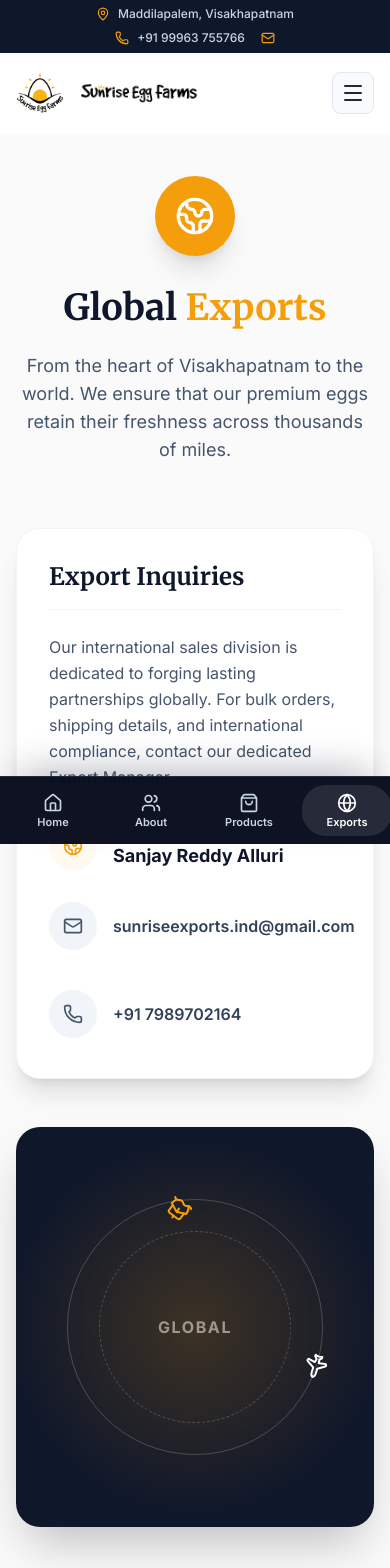
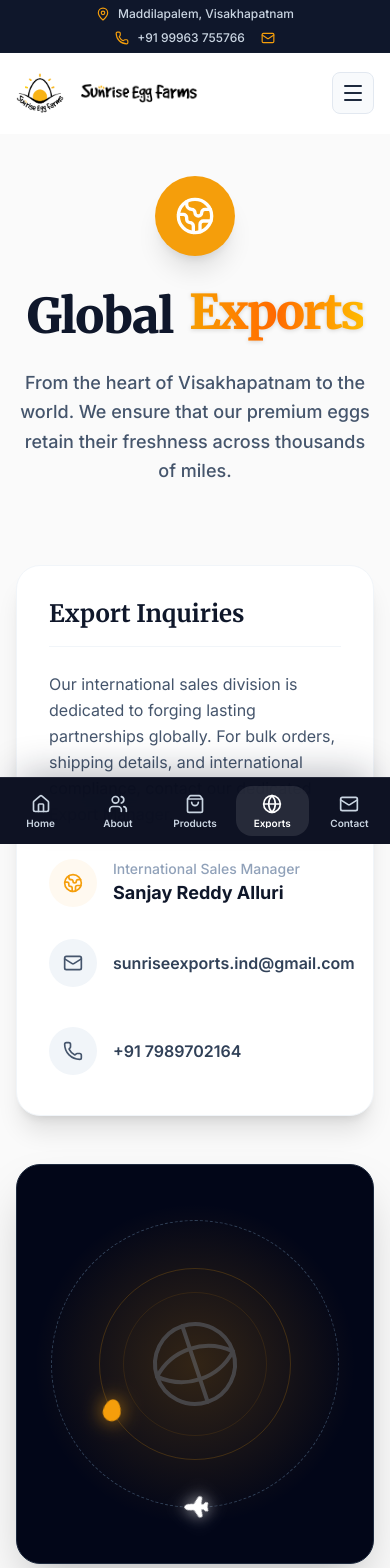
Before and after one commit to sayrahul/sunriseeggfarms, a Next.js app: page /exports in a window 390 px wide. Shown: the top 1568 px of the page. Built offline with nearby package versions, Linux system fonts and the light colour scheme.

Commit message:
Fix dark mode header text visibility across subpages, disable mobile nav horizontal scroll bleed, and integrate Framer Motion dual-orbit global export animation

```diff
--- a/src/app/contact/page.tsx
+++ b/src/app/contact/page.tsx
@@ -27,9 +27,16 @@
 
   return (
     <div className="py-24 max-w-7xl mx-auto px-4 md:px-6">
-      <AnimatedSection className="text-center mb-16 max-w-3xl mx-auto">
-        <h1 className="text-4xl md:text-5xl font-bold text-slate-dark mb-6">Contact <span className="text-brand">Us</span></h1>
-        <p className="text-lg text-slate-600">
+      <AnimatedSection className="text-center mb-20 flex flex-col items-center">
+        <h1 className="flex flex-wrap items-center justify-center gap-x-4 gap-y-2 mb-6">
+          <span className="text-5xl md:text-6xl lg:text-7xl font-black text-slate-900 tracking-tight dark:text-white">
+            Contact
+          </span>
+          <span className="text-5xl md:text-6xl lg:text-7xl font-black text-transparent bg-clip-text bg-gradient-to-r from-brand via-orange-500 to-amber-400 tracking-tighter drop-shadow-sm leading-none pb-2">
+            Us
+          </span>
+        </h1>
+        <p className="text-lg md:text-xl text-slate-600 dark:text-slate-300 font-medium max-w-2xl mx-auto leading-relaxed">
           Get in touch with our team for bulk orders, export inquiries, or any general questions. We are here to help.
         </p>
       </AnimatedSection>
--- a/src/app/exports/page.tsx
+++ b/src/app/exports/page.tsx
@@ -1,7 +1,7 @@
 "use client";
 
 import { AnimatedSection } from "@/components/AnimatedSection";
-import { Globe2, Mail, Phone, Plane, Ship } from "lucide-react";
+import { Globe, Globe2, Mail, Phone, Plane, Egg, Ship } from "lucide-react";
 import { motion } from "framer-motion";
 
 export default function Exports() {
@@ -18,12 +18,19 @@
         </svg>
       </div>
 
-      <AnimatedSection className="text-center mb-16 max-w-3xl mx-auto">
+      <AnimatedSection className="text-center mb-20 flex flex-col items-center">
         <div className="inline-flex items-center justify-center w-20 h-20 bg-brand text-white rounded-full mb-8 shadow-xl">
           <Globe2 className="w-10 h-10 animate-pulse" />
         </div>
-        <h1 className="text-4xl md:text-5xl font-bold text-slate-dark mb-6">Global <span className="text-brand">Exports</span></h1>
-        <p className="text-lg text-slate-600">
+        <h1 className="flex flex-wrap items-center justify-center gap-x-4 gap-y-2 mb-6">
+          <span className="text-5xl md:text-6xl lg:text-7xl font-black text-slate-900 tracking-tight dark:text-white">
+            Global
+          </span>
+          <span className="text-5xl md:text-6xl lg:text-7xl font-black text-transparent bg-clip-text bg-gradient-to-r from-brand via-orange-500 to-amber-400 tracking-tighter drop-shadow-sm leading-none pb-2">
+            Exports
+          </span>
+        </h1>
+        <p className="text-lg md:text-xl text-slate-600 dark:text-slate-300 font-medium max-w-3xl mx-auto leading-relaxed">
           From the heart of Visakhapatnam to the world. We ensure that our premium eggs retain their freshness across thousands of miles.
         </p>
       </AnimatedSection>
@@ -62,28 +69,48 @@
           </div>
         </AnimatedSection>
 
-        <AnimatedSection delay={0.4} className="relative h-[400px] bg-slate-dark rounded-3xl overflow-hidden shadow-2xl flex items-center justify-center">
-          {/* Animated Globe Pseudo-Representation */}
-          <div className="absolute inset-0 opacity-20" style={{ backgroundImage: 'radial-gradient(circle at center, #F59E0B 0%, transparent 70%)' }}></div>
+        <AnimatedSection delay={0.4} className="relative h-[400px] w-full bg-slate-950 rounded-3xl overflow-hidden shadow-2xl flex items-center justify-center border border-slate-800">
+          {/* Subtle Warm Background Glow */}
+          <div
+            className="absolute inset-0 opacity-20"
+            style={{ backgroundImage: "radial-gradient(circle at center, #F59E0B 0%, transparent 60%)" }}
+          />
 
-          <div className="relative w-64 h-64 border-[0.5px] border-white/20 rounded-full flex items-center justify-center">
-            <div className="absolute w-48 h-48 border-[0.5px] border-white/20 border-dashed rounded-full animate-spin-slow"></div>
+          {/* Center Rotating Globe (Replaces "GLOBAL" text) */}
+          <motion.div
+            className="absolute z-10 flex items-center justify-center pointer-events-none"
+            animate={{ rotate: 360 }}
+            transition={{ repeat: Infinity, duration: 30, ease: "linear" }}
+          >
+            <Globe className="w-24 h-24 text-slate-400 opacity-30" strokeWidth={1} />
+          </motion.div>
+
+          {/* Outer Orbit: The Airplane Flight Path */}
+          <div className="absolute w-72 h-72 border-[0.5px] border-slate-700 border-dashed rounded-full flex items-center justify-center pointer-events-none">
             <motion.div
+              className="absolute w-full h-full"
               animate={{ rotate: 360 }}
-              transition={{ repeat: Infinity, duration: 20, ease: "linear" }}
+              transition={{ repeat: Infinity, duration: 12, ease: "linear" }}
+            >
+              {/* Airplane Icon with glowing shadow */}
+              <Plane className="absolute -top-3 left-1/2 text-white w-6 h-6 -ml-3 rotate-45 drop-shadow-[0_0_8px_rgba(255,255,255,0.8)]" fill="currentColor" />
+            </motion.div>
+          </div>
+
+          {/* Inner Orbit: The Egg / Product Path */}
+          <div className="absolute w-48 h-48 border-[0.5px] border-brand/20 rounded-full flex items-center justify-center pointer-events-none">
+            <motion.div
               className="absolute w-full h-full"
+              animate={{ rotate: -360 }}
+              transition={{ repeat: Infinity, duration: 18, ease: "linear" }}
             >
-              <Plane className="absolute -top-3 left-1/2 text-white w-6 h-6 -ml-3 rotate-45" />
+              {/* Golden Egg Drop shadow */}
+              <Egg className="absolute -top-3 left-1/2 text-brand w-6 h-6 -ml-3 rotate-[130deg] drop-shadow-[0_0_10px_rgba(245,158,11,0.8)]" fill="currentColor" />
             </motion.div>
-            <motion.div
-              animate={{ rotate: -360 }}
-              transition={{ repeat: Infinity, duration: 15, ease: "linear" }}
-              className="absolute w-48 h-48"
-            >
-              <Ship className="absolute bottom-0 right-0 text-brand w-6 h-6" />
-            </motion.div>
-            <span className="font-bold text-white tracking-widest uppercase opacity-50">Global</span>
           </div>
+
+          {/* Decorative Core Ring */}
+          <div className="absolute w-36 h-36 border-[0.5px] border-brand/10 rounded-full pointer-events-none"></div>
         </AnimatedSection>
       </div>
     </div>
--- a/src/app/products/page.tsx
+++ b/src/app/products/page.tsx
@@ -13,9 +13,16 @@
 
   return (
     <div className="py-24 max-w-7xl mx-auto px-4 md:px-6">
-      <AnimatedSection className="text-center mb-16">
-        <h1 className="text-4xl md:text-5xl font-bold text-slate-dark mb-6">Our <span className="text-brand">Products</span></h1>
-        <p className="text-lg text-slate-600 max-w-3xl mx-auto">
+      <AnimatedSection className="text-center mb-20 flex flex-col items-center">
+        <h1 className="flex flex-wrap items-center justify-center gap-x-4 gap-y-2 mb-6">
+          <span className="text-5xl md:text-6xl lg:text-7xl font-black text-slate-900 tracking-tight dark:text-white">
+            Our
+          </span>
+          <span className="text-5xl md:text-6xl lg:text-7xl font-black text-transparent bg-clip-text bg-gradient-to-r from-brand via-orange-500 to-amber-400 tracking-tighter drop-shadow-sm leading-none pb-2">
+            Products
+          </span>
+        </h1>
+        <p className="text-lg md:text-xl text-slate-600 dark:text-slate-300 font-medium max-w-3xl mx-auto leading-relaxed">
           Nutritious, high-quality eggs catered to every household, baker, and international distributor.
         </p>
       </AnimatedSection>
--- a/src/app/team/page.tsx
+++ b/src/app/team/page.tsx
@@ -13,9 +13,16 @@
 
   return (
     <div className="py-24 max-w-7xl mx-auto px-4 md:px-6">
-      <AnimatedSection className="text-center mb-16 max-w-3xl mx-auto">
-        <h1 className="text-4xl md:text-5xl font-bold text-slate-dark mb-6">Our <span className="text-brand">Leadership</span></h1>
-        <p className="text-lg text-slate-600">
+      <AnimatedSection className="text-center mb-20 flex flex-col items-center">
+        <h1 className="flex flex-wrap items-center justify-center gap-x-4 gap-y-2 mb-6">
+          <span className="text-5xl md:text-6xl lg:text-7xl font-black text-slate-900 tracking-tight dark:text-white">
+            Our
+          </span>
+          <span className="text-5xl md:text-6xl lg:text-7xl font-black text-transparent bg-clip-text bg-gradient-to-r from-brand via-orange-500 to-amber-400 tracking-tighter drop-shadow-sm leading-none pb-2">
+            Leadership
+          </span>
+        </h1>
+        <p className="text-lg md:text-xl text-slate-600 dark:text-slate-300 font-medium max-w-2xl mx-auto leading-relaxed">
           Meet the experienced team of professionals dedicated to maintaining the highest standards of poultry farming.
         </p>
       </AnimatedSection>
--- a/src/components/Navbar.tsx
+++ b/src/components/Navbar.tsx
@@ -121,22 +121,22 @@
       </header>
 
       {/* Mobile bottom navigation */}
-      <div className="fixed inset-x-0 bottom-0 z-40 lg:hidden bg-slate-950/95 border-t border-slate-200/10 backdrop-blur-xl shadow-[0_-18px_40px_-20px_rgba(15,23,42,0.45)]">
-        <nav className="container mx-auto px-2 py-2 overflow-x-auto">
-          <ul className="flex items-center gap-2 min-w-full">
+      <div className="fixed inset-x-0 bottom-0 z-40 lg:hidden bg-slate-950/95 border-t border-slate-200/10 backdrop-blur-xl shadow-[0_-18px_40px_-20px_rgba(15,23,42,0.45)] pb-safe">
+        <nav className="w-full px-1 py-2 sm:px-2 max-w-full">
+          <ul className="flex items-center justify-between w-full gap-1 sm:gap-2">
             {mobileBottomLinks.map((item) => {
               const isActive = pathname === item.href;
               const Icon = item.Icon;
               return (
-                <li key={item.name} className="flex-1 min-w-[90px]">
+                <li key={item.name} className="flex-1 flex justify-center">
                   <Link
                     href={item.href}
-                    className={`flex flex-col items-center justify-center gap-1 rounded-3xl px-3 py-2 text-center transition-all duration-200 ${
+                    className={`flex flex-col items-center justify-center gap-1 rounded-2xl sm:rounded-3xl w-full py-2 px-1 text-center transition-all duration-200 ${
                       isActive ? "bg-white/10 text-white" : "text-slate-300 hover:bg-white/10 hover:text-white"
                     }`}
                   >
-                    <Icon className="w-5 h-5" />
-                    <span className="text-[11px] font-semibold leading-none">{item.name}</span>
+                    <Icon className="w-5 h-5 sm:w-5 sm:h-5" />
+                    <span className="text-[10px] sm:text-[11px] font-semibold leading-none truncate w-full px-0.5">{item.name}</span>
                   </Link>
                 </li>
               );
```
